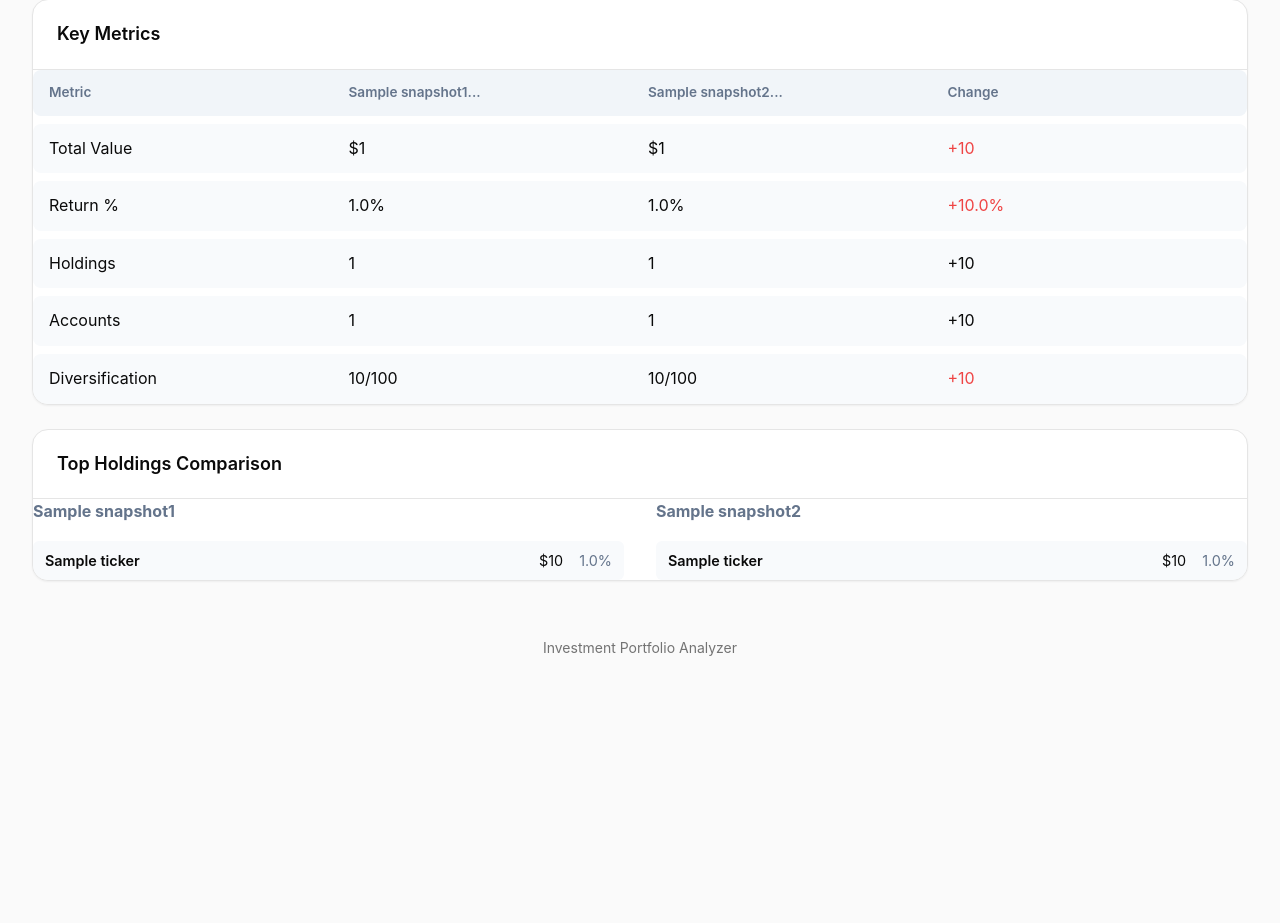
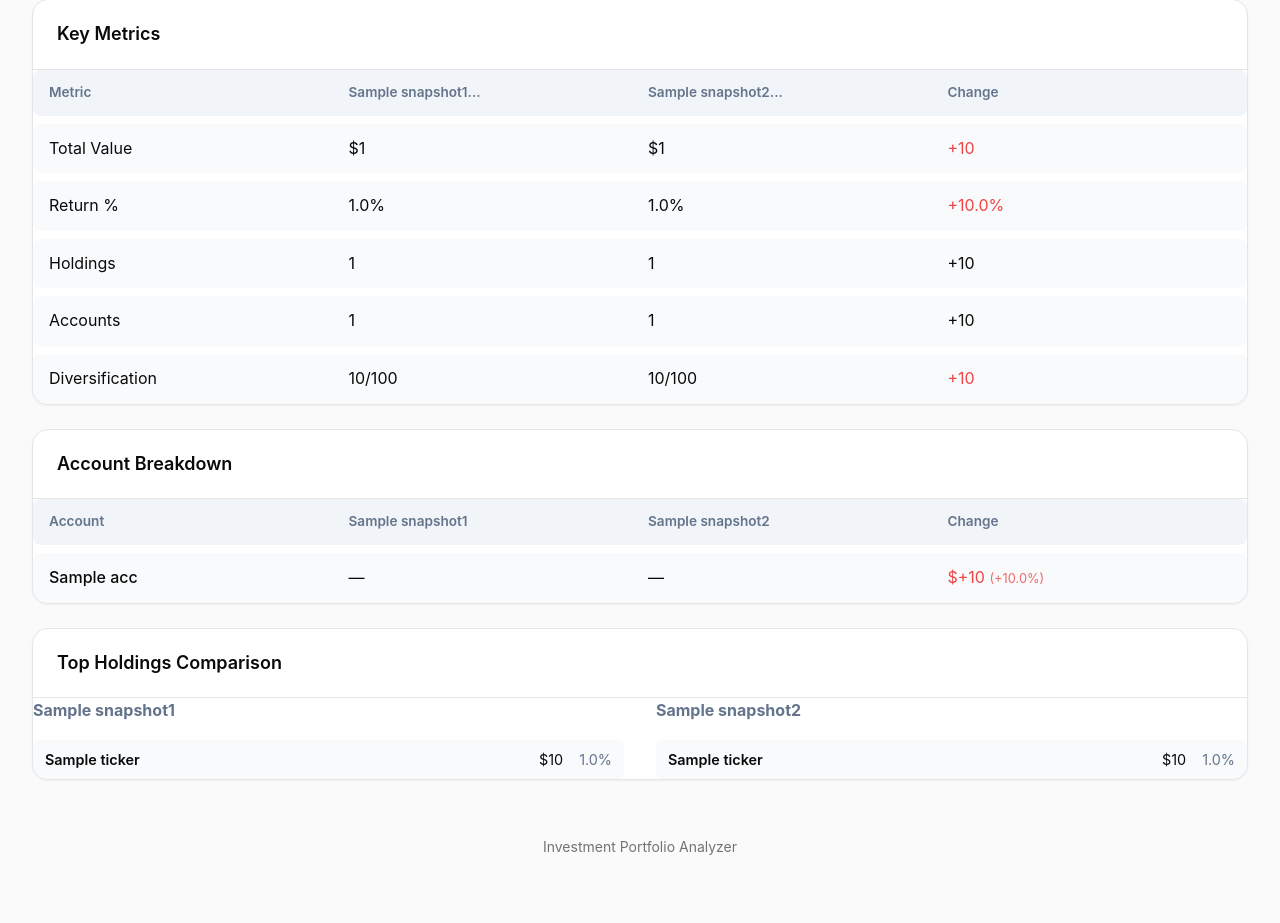
Before and after one commit to subgan-creator/investment-portfolio-analyzer, a Flask app: template src/web/templates/compare.html in a window 1280 px wide. Shown: the part 462-1385 px from the top of the page. Before the commit the page ends 1118 px from the top, so only its background shows below. Run offline with Flask 3, Linux system fonts and the light colour scheme; the template is opened without the code that fills it: most values are stand-ins (such as "Sample title", 1, 10 or a date in 2020); some libraries are stand-ins or nearby versions.

Commit message:
Add per-account breakdown to snapshot comparison
When comparing two snapshots, show each account's value in both
snapshots with dollar and percent change. Accounts that are new
or removed between snapshots are flagged with a badge.

Co-authored-by: Claude Sonnet 4.6 <noreply@anthropic.com>

```diff
--- a/src/models/snapshot.py
+++ b/src/models/snapshot.py
@@ -237,6 +237,29 @@ def calculate_comparison(snapshot1: Snapshot, snapshot2: Snapshot) -> Dict[str,
     value_change = snapshot2.total_value - snapshot1.total_value
     value_change_percent = (value_change / snapshot1.total_value * 100) if snapshot1.total_value > 0 else 0
 
+    # Build per-account comparison by matching account names
+    accounts1 = {a['name']: a for a in (json.loads(snapshot1.accounts_json) if snapshot1.accounts_json else [])}
+    accounts2 = {a['name']: a for a in (json.loads(snapshot2.accounts_json) if snapshot2.accounts_json else [])}
+    all_names = sorted(set(accounts1) | set(accounts2))
+
+    account_comparison = []
+    for name in all_names:
+        a1 = accounts1.get(name)
+        a2 = accounts2.get(name)
+        v1 = a1['value'] if a1 else 0
+        v2 = a2['value'] if a2 else 0
+        change = v2 - v1
+        change_pct = (change / v1 * 100) if v1 > 0 else None
+        account_comparison.append({
+            'name': name,
+            'value1': v1,
+            'value2': v2,
+            'change': change,
+            'change_pct': change_pct,
+            'is_new': a1 is None,
+            'is_removed': a2 is None,
+        })
+
     return {
         'value_change': value_change,
         'value_change_percent': value_change_percent,
@@ -244,4 +267,5 @@ def calculate_comparison(snapshot1: Snapshot, snapshot2: Snapshot) -> Dict[str,
         'diversification_change': (snapshot2.diversification_score or 0) - (snapshot1.diversification_score or 0),
         'holdings_change': snapshot2.num_holdings - snapshot1.num_holdings,
         'accounts_change': snapshot2.num_accounts - snapshot1.num_accounts,
+        'account_comparison': account_comparison,
     }
--- a/src/web/templates/compare.html
+++ b/src/web/templates/compare.html
@@ -86,6 +86,38 @@
                     </div>
                 </div>
             </section>
+
+            <!-- Account Breakdown -->
+            {% if comparison.account_comparison %}
+            <section class="card">
+                <h2>Account Breakdown</h2>
+                <div class="metrics-table">
+                    <div class="metric-row header">
+                        <span>Account</span>
+                        <span>{{ snapshot1.name[:20] }}{% if snapshot1.name|length > 20 %}...{% endif %}</span>
+                        <span>{{ snapshot2.name[:20] }}{% if snapshot2.name|length > 20 %}...{% endif %}</span>
+                        <span>Change</span>
+                    </div>
+                    {% for acc in comparison.account_comparison %}
+                    <div class="metric-row {% if acc.is_new %}account-new{% elif acc.is_removed %}account-removed{% endif %}">
+                        <span class="account-name">
+                            {{ acc.name }}
+                            {% if acc.is_new %}<span class="badge badge-new">New</span>{% endif %}
+                            {% if acc.is_removed %}<span class="badge badge-removed">Removed</span>{% endif %}
+                        </span>
+                        <span>{% if acc.value1 > 0 %}${{ "{:,.0f}".format(acc.value1) }}{% else %}—{% endif %}</span>
+                        <span>{% if acc.value2 > 0 %}${{ "{:,.0f}".format(acc.value2) }}{% else %}—{% endif %}</span>
+                        <span class="{{ 'positive' if acc.change >= 0 else 'negative' }}">
+                            {{ "${:+,.0f}".format(acc.change) }}
+                            {% if acc.change_pct is not none %}
+                            <span class="change-pct-small">({{ "{:+.1f}".format(acc.change_pct) }}%)</span>
+                            {% endif %}
+                        </span>
+                    </div>
+                    {% endfor %}
+                </div>
+            </section>
+            {% endif %}
 
             <!-- Side by Side Holdings -->
             <section class="card">
@@ -270,6 +302,34 @@
             font-style: italic;
         }
 
+        .account-name {
+            font-weight: 500;
+            display: flex;
+            align-items: center;
+            gap: 0.5rem;
+            flex-wrap: wrap;
+        }
+
+        .badge {
+            font-size: 0.7rem;
+            padding: 0.1rem 0.4rem;
+            border-radius: 4px;
+            font-weight: 600;
+            text-transform: uppercase;
+        }
+
+        .badge-new { background: #dcfce7; color: #15803d; }
+        .badge-removed { background: #fee2e2; color: #b91c1c; }
+
+        .account-new { opacity: 0.85; }
+        .account-removed { opacity: 0.85; }
+
+        .change-pct-small {
+            font-size: 0.8rem;
+            color: inherit;
+            opacity: 0.8;
+        }
+
         @media (max-width: 768px) {
             .comparison-grid {
                 flex-direction: column;
```
